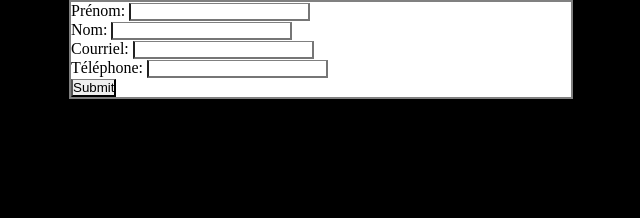
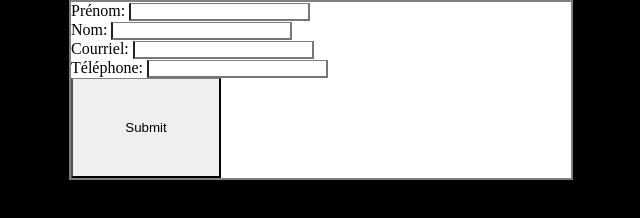
Before and after one commit to mobeausoleil/veille-node-4, a website: page public/index.html in a window 1280 px wide. Shown: the whole page, without its empty margins (319-959 px from the left). Drawn offline with Linux system fonts and the light colour scheme.

Commit message:
taille bouton submit

```diff
--- a/public/less/style.less
+++ b/public/less/style.less
@@ -19,3 +19,8 @@ main {
 form input {
 	border-top: 1px solid grey;
 }
+
+form input[type=submit] {
+	width: 150px;
+	height: 100px;
+}
```
Also changed, not shown: public/css/style.css.
